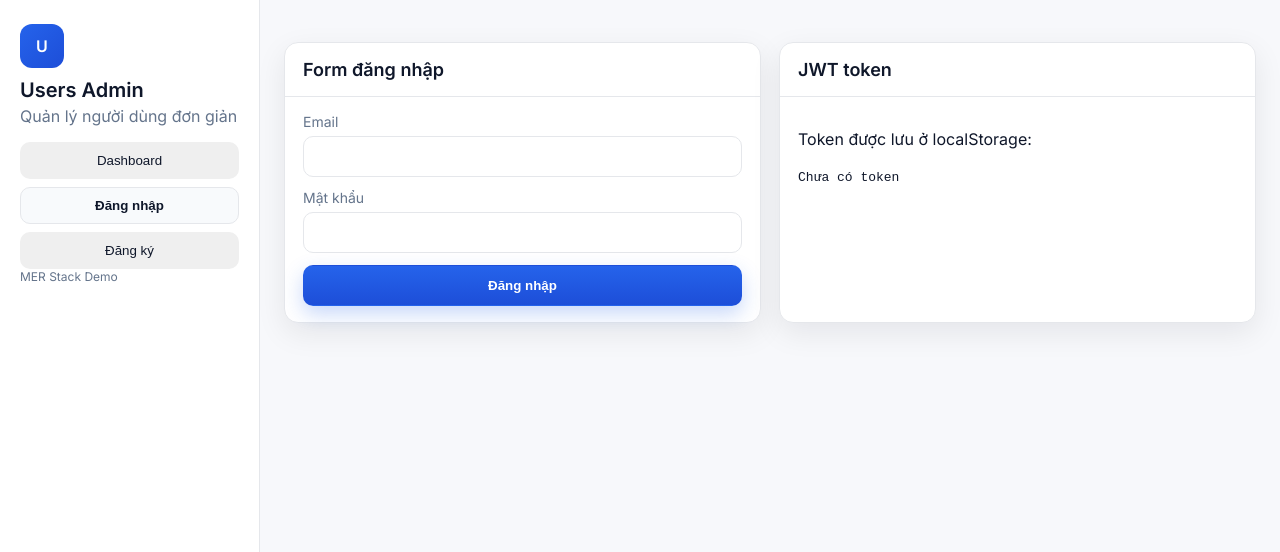
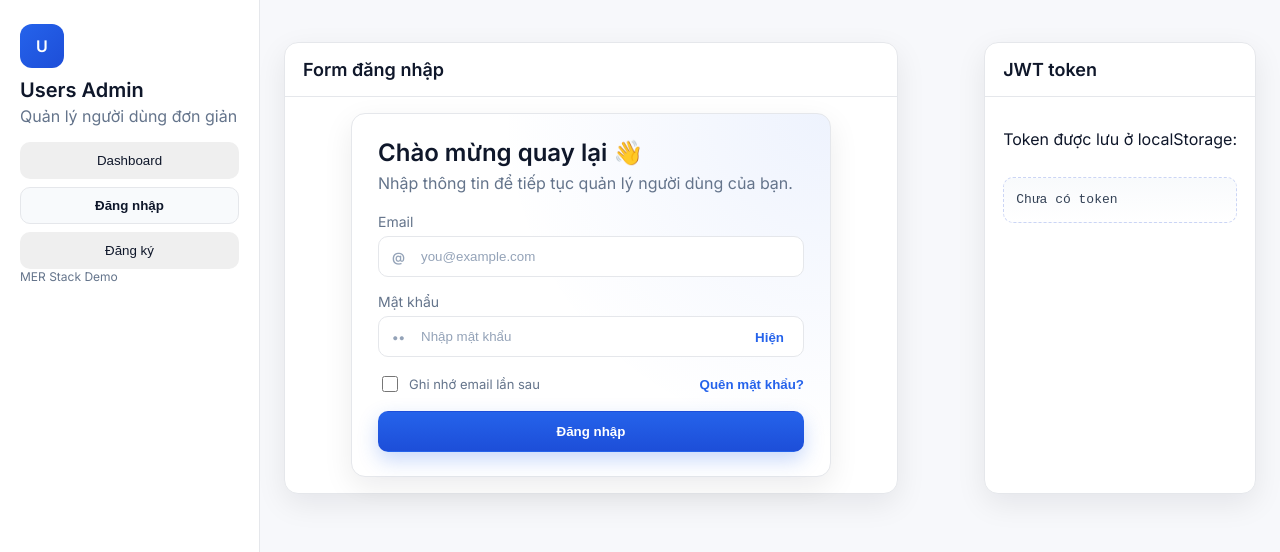
Before and after one commit to huynhtrongngu/Group4-Project, a React (Create React App) app in the folder frontend/: page / in a window 1280 px wide. Shown: the top 552 px of the page. Built offline with nearby package versions, Linux system fonts and the light colour scheme; no server answers; the HTML template or start-up script is replaced by a standard one.

Commit message:
Hoạt động 1: cập nhập 2(Frontend)

```diff
--- a/frontend/src/App.js
+++ b/frontend/src/App.js
@@ -89,8 +89,8 @@ export default function App() {
         )}
 
         {view === 'login' && (
-          <section className="grid-2">
-            <div className="panel appear-up">
+          <section className="grid-login">
+            <div className="panel appear-up panel--auth">
               <div className="panel__header">
                 <h3 className="panel__title">Form đăng nhập</h3>
               </div>
@@ -98,7 +98,7 @@ export default function App() {
                 <Login onLoggedIn={handleLoggedIn} prefillEmail={prefillEmail} />
               </div>
             </div>
-            <div className="panel appear-up delay-1">
+            <div className="panel appear-up delay-1 panel--token">
               <div className="panel__header">
                 <h3 className="panel__title">JWT token</h3>
               </div>
--- a/frontend/src/components/Login.jsx
+++ b/frontend/src/components/Login.jsx
@@ -1,45 +1,127 @@
-import { useState } from "react";
+import { useEffect, useMemo, useState } from "react";
 import axios from "axios";
 
 const API_BASE = process.env.REACT_APP_API_URL?.replace(/\/$/, "") || "";
 
 export default function Login({ onLoggedIn, prefillEmail }) {
-  const [form, setForm] = useState({ email: prefillEmail || "", password: "" });
+  const rememberedEmail = useMemo(() => {
+    if (typeof window === "undefined") return "";
+    return localStorage.getItem("rememberedEmail") || "";
+  }, []);
+  const [form, setForm] = useState({
+    email: prefillEmail || rememberedEmail,
+    password: "",
+    remember: Boolean(prefillEmail || rememberedEmail),
+  });
   const [loading, setLoading] = useState(false);
-  const [message, setMessage] = useState("");
+  const [feedback, setFeedback] = useState({ text: "", tone: "" });
+  const [showPassword, setShowPassword] = useState(false);
 
-  const change = (e) => setForm({ ...form, [e.target.name]: e.target.value });
+  useEffect(() => {
+    if (prefillEmail) {
+      setForm((prev) => ({ ...prev, email: prefillEmail, remember: true }));
+    }
+  }, [prefillEmail]);
+
+  const change = (e) => {
+    const { name, value } = e.target;
+    setForm((prev) => ({ ...prev, [name]: value }));
+  };
 
   const submit = async (e) => {
     e.preventDefault();
     setLoading(true);
-    setMessage("");
+    setFeedback({ text: "", tone: "" });
     try {
-      const res = await axios.post(`${API_BASE}/login`, form);
+      const payload = { email: form.email, password: form.password };
+      const res = await axios.post(`${API_BASE}/login`, payload);
       const token = res.data?.token;
       const user = res.data?.user;
       if (token) localStorage.setItem('token', token);
+      if (form.remember) {
+        localStorage.setItem("rememberedEmail", form.email);
+      } else {
+        localStorage.removeItem("rememberedEmail");
+      }
       onLoggedIn?.(user, token);
-      setMessage("Đăng nhập thành công");
+      setFeedback({ text: "Đăng nhập thành công", tone: "success" });
     } catch (err) {
-      setMessage(err?.response?.data?.message || "Đăng nhập thất bại");
+      setFeedback({ text: err?.response?.data?.message || "Đăng nhập thất bại", tone: "error" });
     } finally {
       setLoading(false);
     }
   };
 
   return (
-    <form onSubmit={submit} className="form">
+    <div className="auth-card">
+      <header className="auth-card__header">
+        <h2>Chào mừng quay lại 👋</h2>
+        <p className="muted">Nhập thông tin để tiếp tục quản lý người dùng của bạn.</p>
+      </header>
+
+      <form onSubmit={submit} className="form auth-form">
         <div className="field">
           <label className="label" htmlFor="email">Email</label>
-        <input id="email" name="email" type="email" className="input" value={form.email} onChange={change} required />
+          <div className="input-wrap">
+            <span className="input-icon" aria-hidden>@</span>
+            <input
+              id="email"
+              name="email"
+              type="email"
+              className="input input--with-icon"
+              placeholder="you@example.com"
+              value={form.email}
+              onChange={change}
+              autoComplete="email"
+              required
+            />
+          </div>
         </div>
         <div className="field">
           <label className="label" htmlFor="password">Mật khẩu</label>
-        <input id="password" name="password" type="password" className="input" value={form.password} onChange={change} required />
+          <div className="input-wrap">
+            <span className="input-icon" aria-hidden>••</span>
+            <input
+              id="password"
+              name="password"
+              type={showPassword ? "text" : "password"}
+              className="input input--with-icon"
+              placeholder="Nhập mật khẩu"
+              value={form.password}
+              onChange={change}
+              autoComplete="current-password"
+              required
+            />
+            <button
+              type="button"
+              className="toggle-password"
+              onClick={() => setShowPassword((prev) => !prev)}
+            >
+              {showPassword ? "Ẩn" : "Hiện"}
+            </button>
           </div>
-      <button type="submit" className="button" disabled={loading}>{loading ? "Đang đăng nhập..." : "Đăng nhập"}</button>
-      {message && <p className="muted" style={{ marginTop: 8 }}>{message}</p>}
+        </div>
+
+        <div className="form__footer">
+          <label className="checkbox">
+            <input
+              type="checkbox"
+              name="remember"
+              checked={form.remember}
+              onChange={(e) => setForm((prev) => ({ ...prev, remember: e.target.checked }))}
+            />
+            <span>Ghi nhớ email lần sau</span>
+          </label>
+          <button type="button" className="link-button" onClick={() => alert("Vui lòng liên hệ quản trị viên để đặt lại mật khẩu.")}>Quên mật khẩu?</button>
+        </div>
+
+        <button type="submit" className="button" disabled={loading}>
+          {loading ? "Đang đăng nhập..." : "Đăng nhập"}
+        </button>
+        {feedback.text && (
+          <p className={`status ${feedback.tone ? "status--" + feedback.tone : ""}`}>{feedback.text}</p>
+        )}
       </form>
+    </div>
   );
 }
--- a/frontend/src/index.css
+++ b/frontend/src/index.css
@@ -64,6 +64,20 @@ a { color: inherit; text-decoration: none; }
 /* Grid */
 .grid-2 { display: grid; grid-template-columns: 1fr 1fr; gap: 18px; margin-top: 18px; }
 @media (max-width: 1000px) { .grid-2 { grid-template-columns: 1fr; } }
+.grid-login {
+  display: grid;
+  grid-template-columns: minmax(360px, 1fr) minmax(220px, 340px);
+  gap: 18px;
+  margin-top: 18px;
+  align-items: stretch;
+}
+@media (max-width: 1080px) {
+  .grid-login { grid-template-columns: minmax(320px, 1fr) minmax(220px, 320px); }
+}
+@media (max-width: 900px) {
+  .grid-login { grid-template-columns: 1fr; }
+  .panel--token { max-width: none; justify-self: stretch; }
+}
 
 /* Panels */
 .panel {
@@ -80,6 +94,23 @@ a { color: inherit; text-decoration: none; }
 .tag { padding: 4px 8px; border-radius: 999px; background: #eff6ff; color: #1e3a8a; border: 1px solid #dbeafe; font-weight: 600; font-size: 12px; }
 .panel__body { padding: 16px 18px; }
 
+.panel--auth { justify-self: stretch; }
+.panel--token { max-width: 360px; justify-self: end; }
+.panel--token .panel__body { display: grid; gap: 12px; }
+.panel--token code {
+  display: block;
+  width: 100%;
+  max-height: 140px;
+  overflow: auto;
+  padding: 12px;
+  border-radius: 10px;
+  background: linear-gradient(180deg, #f8fafc, #ffffff);
+  border: 1px dashed #cbd5f5;
+  color: #334155;
+  font-size: 13px;
+  line-height: 1.5;
+  word-break: break-all;
+}
 /* Appear animations */
 .appear-up { opacity: 0; transform: translateY(10px); animation: appear 500ms ease forwards; }
 .appear-up.delay-1 { animation-delay: 120ms; }
@@ -87,18 +118,48 @@ a { color: inherit; text-decoration: none; }
 
 /* Form */
 .form { display: grid; gap: 12px; }
+.auth-card {
+  display: grid; gap: 20px; padding: 24px 26px; border-radius: var(--radius);
+  background: radial-gradient(circle at top right, rgba(37,99,235,0.08), transparent 55%) var(--panel);
+  border: 1px solid var(--border);
+  box-shadow: var(--shadow);
+  max-width: 480px;
+  width: 100%;
+  margin: 0 auto;
+}
+.auth-card__header h2 { margin: 0; font-size: 24px; }
+.auth-card__header p { margin: 6px 0 0; }
+.auth-form { gap: 16px; }
 .field { display: grid; gap: 6px; }
 .label { color: var(--muted); font-size: 14px; }
+.input-wrap { position: relative; }
 .input {
   width: 100%; padding: 12px 14px; color: var(--text);
   background: #ffffff; border: 1px solid var(--border);
   border-radius: 10px; outline: none; transition: 150ms ease;
 }
+.input--with-icon { padding-left: 42px; }
+.input-icon {
+  position: absolute; top: 50%; left: 14px; transform: translateY(-50%);
+  color: #94a3b8; font-size: 13px; font-weight: 600;
+}
+.toggle-password {
+  position: absolute; top: 50%; right: 10px; transform: translateY(-50%);
+  border: none; background: transparent; color: var(--primary);
+  font-weight: 600; cursor: pointer; padding: 6px 10px;
+}
+.toggle-password:hover { color: var(--primary-strong); }
 .input::placeholder { color: #94a3b8; }
 .input:hover { border-color: #d1d5db; }
 .input:focus { border-color: var(--primary); box-shadow: 0 0 0 3px rgba(37,99,235,0.15); }
 
 .row { display: flex; gap: 10px; }
+.form__footer { display: flex; justify-content: space-between; align-items: center; font-size: 13px; }
+.checkbox { display: inline-flex; align-items: center; gap: 8px; color: var(--muted); cursor: pointer; }
+.checkbox input { width: 16px; height: 16px; accent-color: var(--primary); }
+.checkbox span { user-select: none; }
+.link-button { border: none; background: none; color: var(--primary); font-weight: 600; cursor: pointer; padding: 0; }
+.link-button:hover { color: var(--primary-strong); }
 
 .button {
   appearance: none; border: 1px solid transparent;
@@ -152,6 +213,11 @@ a { color: inherit; text-decoration: none; }
 .empty { text-align: center; color: var(--muted); padding: 24px 12px; }
 
 .loading { color: var(--muted); }
+.status {
+  margin: 4px 0 0; font-size: 14px; font-weight: 600;
+}
+.status--success { color: var(--success); }
+.status--error { color: var(--danger); }
 
 /* Utilities */
 .spacer { height: 8px; }
```
Lines whose indentation alone changed are shown as unchanged.
